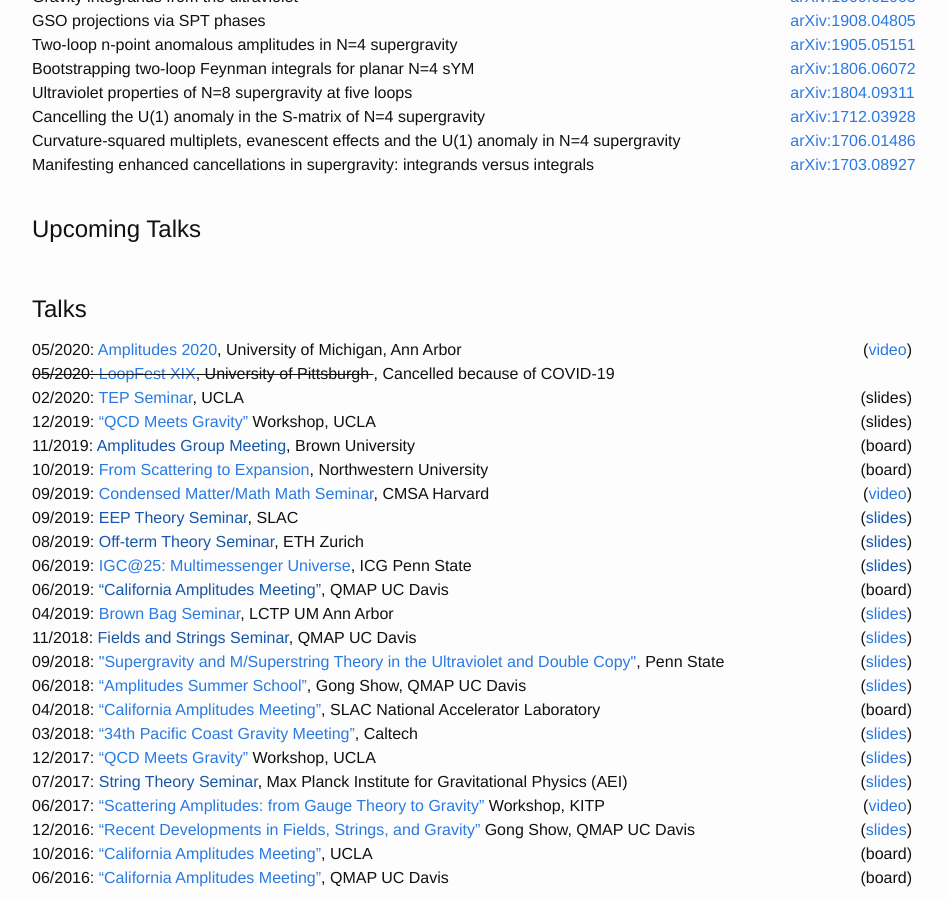
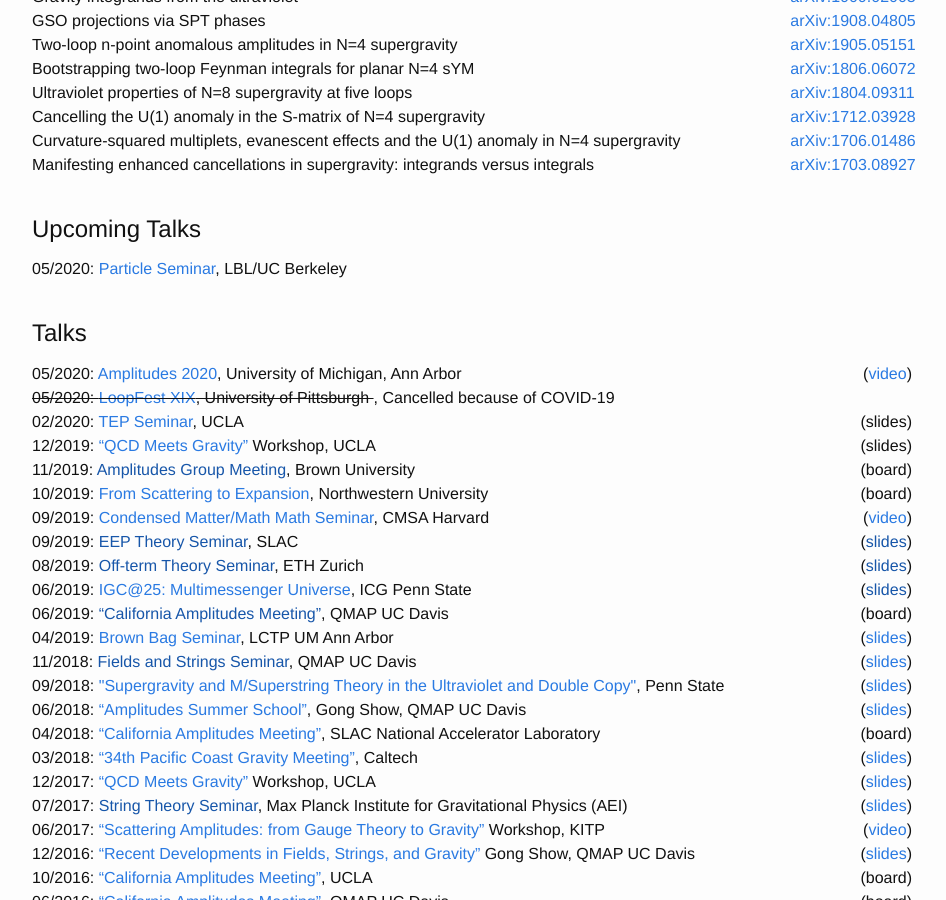
Before and after one commit to julioparra/julioparra.github.io, a Jekyll site: the page built from index.md, in a window 1280 px wide and 900 px high, scrolled down 679 px. Shown: the whole window, without its empty margins (168-1114 px from the left). Built offline with Jekyll 4.4.1, drawn with Linux system fonts in a browser that asks for light colours; nearby versions of some CDN libraries.

Commit message:
Added latest talk

```diff
--- a/index.md
+++ b/index.md
@@ -92,6 +92,10 @@ Office: PAB 4-737 <br>
 
 #### Upcoming Talks ####
 
+<div class="row">
+    <div class="col-10"> 05/2020: <a href="https://www-theory.lbl.gov/wordpress/?page_id=6741">Particle Seminar</a>,  LBL/UC Berkeley </div>
+    <div class="col-2" style="text-align:right">  </div>
+</div>
 
 <br>
 
```
